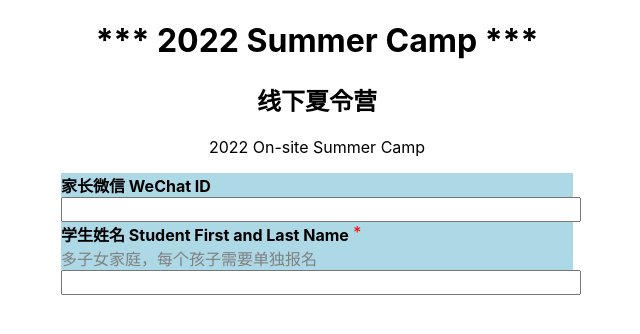
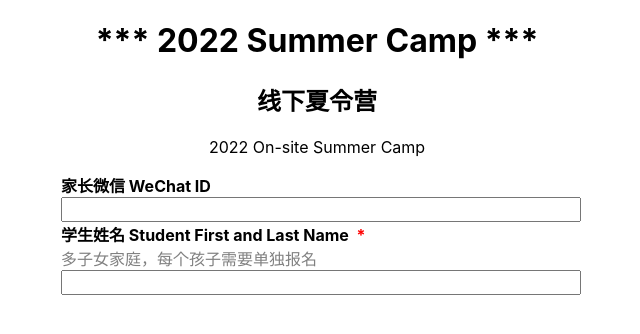
Before and after one commit to ShawnLi96/RoboEdu-Website, a React (Create React App) app: page / in a window 1280 px wide. Shown: the top 334 px of the page, without its empty margins (323-963 px from the left). Built offline with nearby package versions, Linux system fonts and the light colour scheme; grey boxes are pictures that could not be loaded.

Commit message:
long inputs done

```diff
--- a/package.json
+++ b/package.json
@@ -8,6 +8,7 @@
     "@testing-library/user-event": "^13.5.0",
     "react": "^18.2.0",
     "react-dom": "^18.2.0",
+    "react-dropdown": "^1.11.0",
     "react-scripts": "^5.0.1",
     "styled-components": "^5.3.6",
     "web-vitals": "^2.1.4"
--- a/src/App.js
+++ b/src/App.js
@@ -3,10 +3,9 @@ import Landing from './components/Landing'
 
 export default function App() {
   return (
-    <div>
-
+    <>
       <Landing/>
-    </div>
+    </>
 
   );
 }
--- a/src/components/Form.js
+++ b/src/components/Form.js
@@ -1,6 +1,7 @@
 import React, {useState} from 'react';
 import styled from 'styled-components';
 import wechatLogo from '../images/wechatLogo.png'
+
 export default function Form(){
 
     const [ID, setID] = useState('');
@@ -9,7 +10,13 @@ export default function Form(){
     const [grade, setGrade] = useState('');
     const [parent, setParent] = useState('');
     const [phoneNumber, setPhoneNumber] = useState('');
-
+    function DropdownItem(props){
+        return (
+            <li>
+                <a onClick = {(e) => setGender(e.target.value)}> {props.text} </a>
+            </li>
+        );
+    }
 
     return (
         <Container>
@@ -20,19 +27,17 @@ export default function Form(){
                 onChange={(e) => { setID(e.target.value); }}
                 />
 
-            <div style={{display: "flex"}}>
-                <Label>学生姓名 Student First and Last Name </Label> <div style={{color: "red"}}> &nbsp;* </div>
-            </div>
+            <Label>学生姓名 Student First and Last Name <span style={{color: "red"}}> &nbsp;* </span> </Label>
             <Subtitle>多子女家庭，每个孩子需要单独报名</Subtitle>
             <LongInput
                 value={name}
                 onChange={(e) => { setName(e.target.value); }}
                 />
 
-
         </Container>
     );
 }
+
 
 const Label = styled.div`
     font-weight: bold;
@@ -63,5 +68,4 @@ const Container = styled.div`
     width: 40vw;
     margin-left: auto;
     margin-right: auto;
-    background-color: lightblue;
 `
--- a/src/index.css
+++ b/src/index.css
@@ -11,3 +11,11 @@ code {
   font-family: source-code-pro, Menlo, Monaco, Consolas, 'Courier New',
     monospace;
 }
+
+a {
+  text-decoration: none;
+}
+
+ul{
+  list-style: none;
+}
```
Also changed, not shown: src/components/Dropdown.js (added, +17 -0 lines), 1 other file (tests, documents, lock files or other folders).
